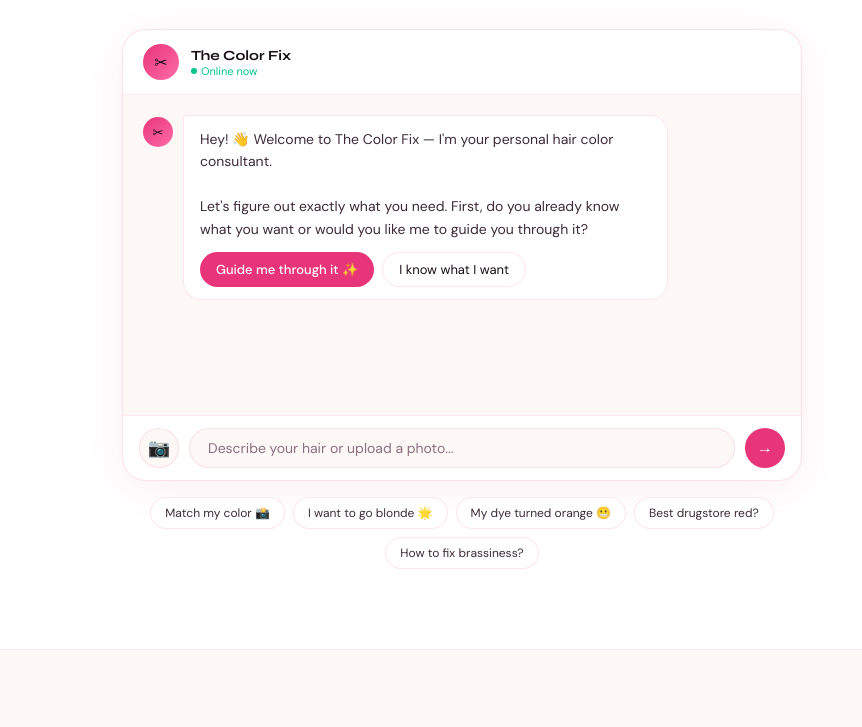
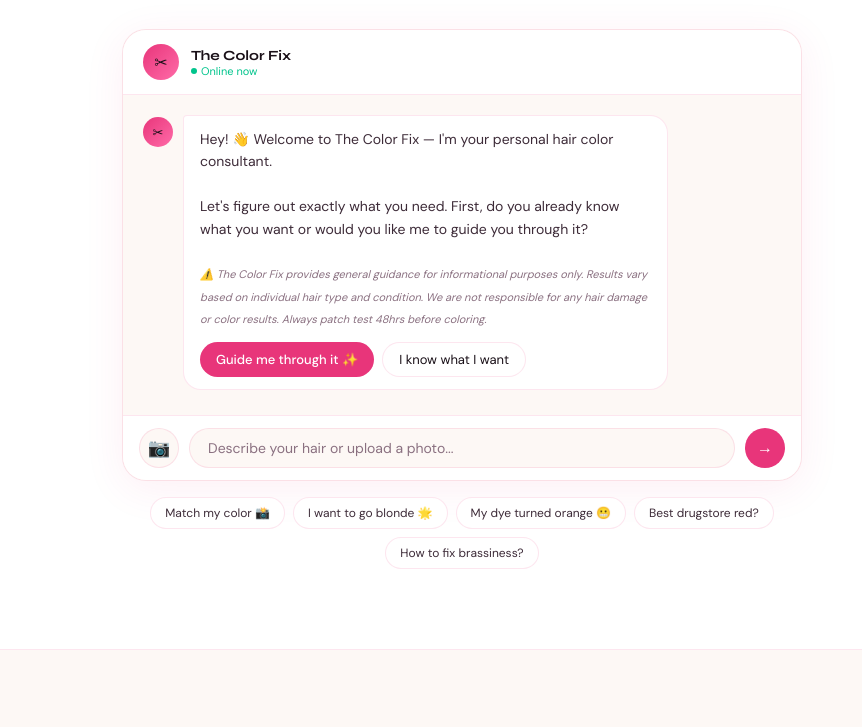
Before and after one commit to thecolorfix/the-color-fix, a plain HTML site: page index.html in a window 1280 px wide. Shown: the part 1075-1802 px from the top of the page, without its empty margins (178-1040 px from the left). Drawn offline with Linux system fonts and the light colour scheme.

Commit message:
Update index.html

```diff
--- a/index.html
+++ b/index.html
@@ -193,7 +193,7 @@
       <div class="chat-messages" id="chatMessages">
         <div class="msg msg-bot">
           <div class="msg-avatar">✂</div>
-          <div class="msg-bubble">Hey! 👋 Welcome to The Color Fix — I'm your personal hair color consultant.<br><br>Let's figure out exactly what you need. First, do you already know what you want or would you like me to guide you through it?
+          <div class="msg-bubble">Hey! 👋 Welcome to The Color Fix — I'm your personal hair color consultant.<br><br>Let's figure out exactly what you need. First, do you already know what you want or would you like me to guide you through it?<br><br><span style="font-size:11px;color:#8A7080;font-style:italic;">⚠️ The Color Fix provides general guidance for informational purposes only. Results vary based on individual hair type and condition. We are not responsible for any hair damage or color results. Always patch test 48hrs before coloring.</span>
             <div style="display:flex;gap:8px;margin-top:12px;flex-wrap:wrap;">
               <button onclick="startConsultation()" style="background:var(--pink);color:white;border:none;padding:8px 16px;border-radius:100px;font-size:13px;cursor:pointer;font-family:'DM Sans',sans-serif;font-weight:500;">Guide me through it ✨</button>
               <button onclick="skipToChat()" style="background:white;color:var(--ink);border:1.5px solid var(--border);padding:8px 16px;border-radius:100px;font-size:13px;cursor:pointer;font-family:'DM Sans',sans-serif;">I know what I want</button>
@@ -291,6 +291,7 @@
   <div class="footer-logo">The <span>Color</span> Fix</div>
   <div class="footer-tagline">Your hair. Your rules. We've got the fix.</div>
   <div class="footer-note">Always patch test 48hrs before coloring · Some situations need a professional — we'll always tell you when</div>
+    <div class="footer-note" style="margin-top:8px; font-size:10px; opacity:0.4;">The Color Fix provides hair color guidance for informational purposes only. Results vary based on individual hair type and condition. We are not liable for any hair damage, color results, or adverse reactions. By using this service you acknowledge that you proceed at your own risk.</div>
 </footer>
 
 <script>
```
